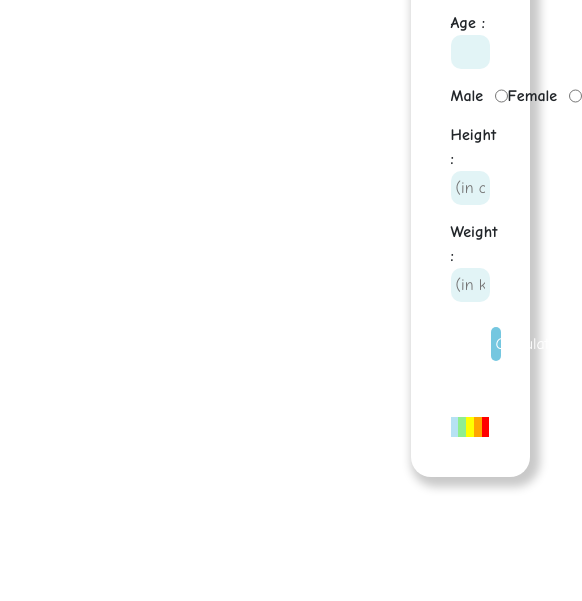
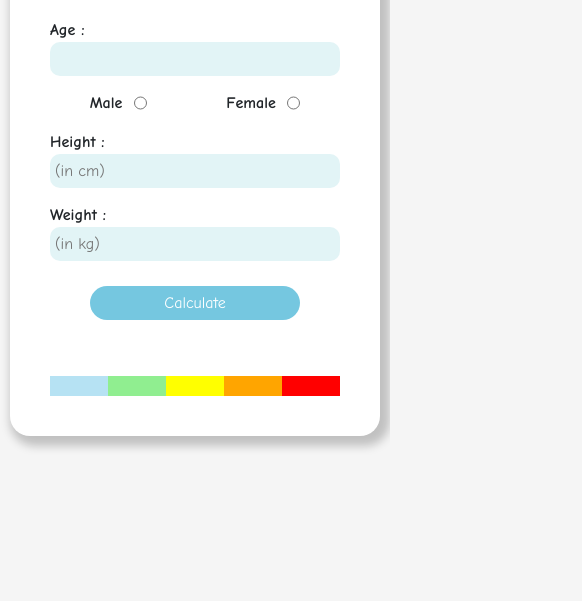
Before and after one commit to Athulya287CA/BMI_calculator, a plain HTML site: page index.html in a window 390 px wide. Shown: the part 243-844 px from the top of the page, 582 px wide, since content can reach past the window. Drawn offline with nearby package versions, Linux system fonts and the light colour scheme; a web font is replaced by a local one.

Commit message:
third commit

```diff
--- a/index.html
+++ b/index.html
@@ -29,7 +29,7 @@
 
 <body>
 
-    <div class="main">
+    <div class="main container">
         <h1>BMI Calculator</h1>
 
         <div class="form">
--- a/style.css
+++ b/style.css
@@ -30,7 +30,7 @@ body{
   border-radius: 20px;
   width:35%;
   box-shadow: 5px 5px 10px 5px rgba(0, 0, 0, 0.217);
-  margin-left: 400px;
+  margin-left: 700px;
 }
 
 .form{
@@ -171,3 +171,15 @@ input.hover{
     margin: 10px 0px;
     border-radius: 10px;
 }
+
+@media  (max-width: 1000px) {
+    body,html{
+        background: whitesmoke;
+        margin-left: 0px;
+    }
+    .main{
+        width:100%;
+        margin-left: 10px;
+        margin-right: 10px;
+    }
+  }
```
